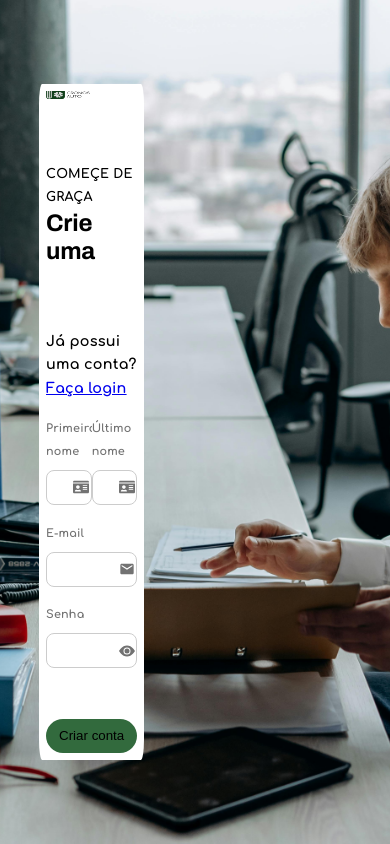
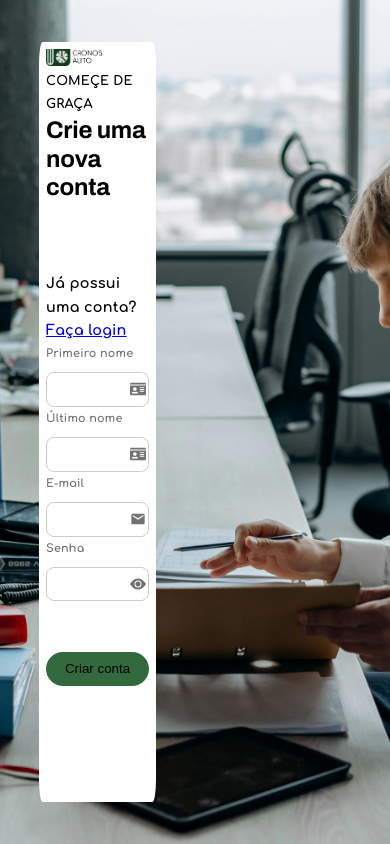
Before and after one commit to Cronos-Auto/frontend, a React (Vite) app: page / in a window 390 px wide. Built offline with nearby package versions, Linux system fonts and the light colour scheme.

Commit message:
feat/Responsividade para desktops de resolução mais baixa

```diff
--- a/src/components/UserManagement/FormComponent/style.css
+++ b/src/components/UserManagement/FormComponent/style.css
@@ -72,3 +72,12 @@
     transform: scale(0.95);
     opacity: 0.8;
 }
+@media (max-width: 1700px){
+    .form{
+        gap: 0vh;
+    }
+    .nameRow{
+        display: flex;
+        flex-direction: column;
+    }
+}
--- a/src/components/UserManagement/LoginCard/Login.jsx
+++ b/src/components/UserManagement/LoginCard/Login.jsx
@@ -7,7 +7,7 @@ import { BsEye, BsEyeFill } from 'react-icons/bs';
 function LoginCard(){
     return(
         <div className="contentContainer">
-            <img src={logoCronos} alt="Logo-Cronos" style={{width: '50%'}}/>
+            <img src={logoCronos} alt="Logo-Cronos" style={{width: '50%', position: 'absolute'}}/>
             <div className="header">
                 <h6 style={{fontSize: '0.8rem'}}>COMEÇE DE GRAÇA</h6>
                 <h2 style={{color: 'black', fontFamily: 'Archivo', fontWeight: '700', fontSize: '1.5rem'}}>Crie uma nova conta</h2>
--- a/src/components/UserManagement/LoginCard/style.css
+++ b/src/components/UserManagement/LoginCard/style.css
@@ -15,4 +15,14 @@
     flex-direction: column;
     gap: 7.5vh;
     text-align: left;
+    position: relative;
 }
+.header{
+    padding-top: 20%;
+}
+@media (max-width: 1700px){
+    .contentContainer{
+        height: 90vh;
+        width: 30vw;
+    }
+}
```
